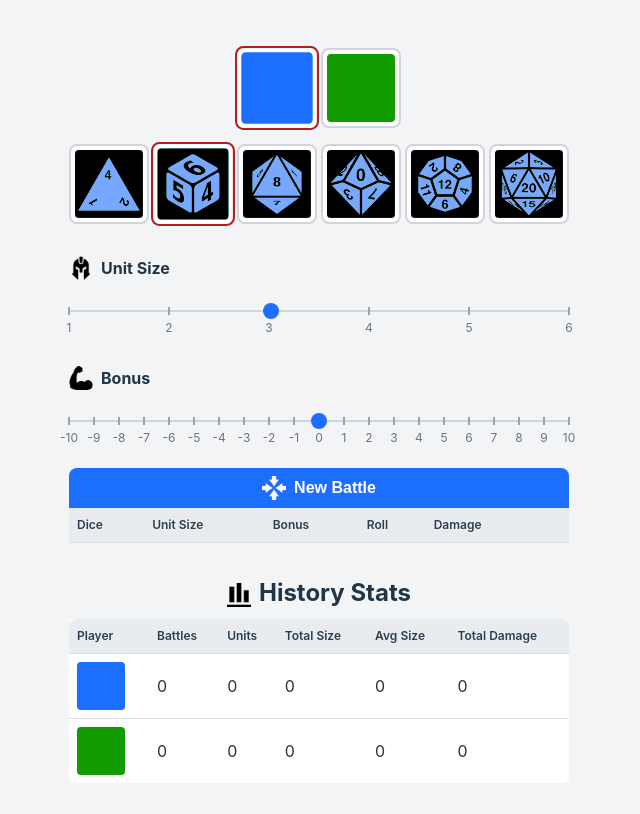
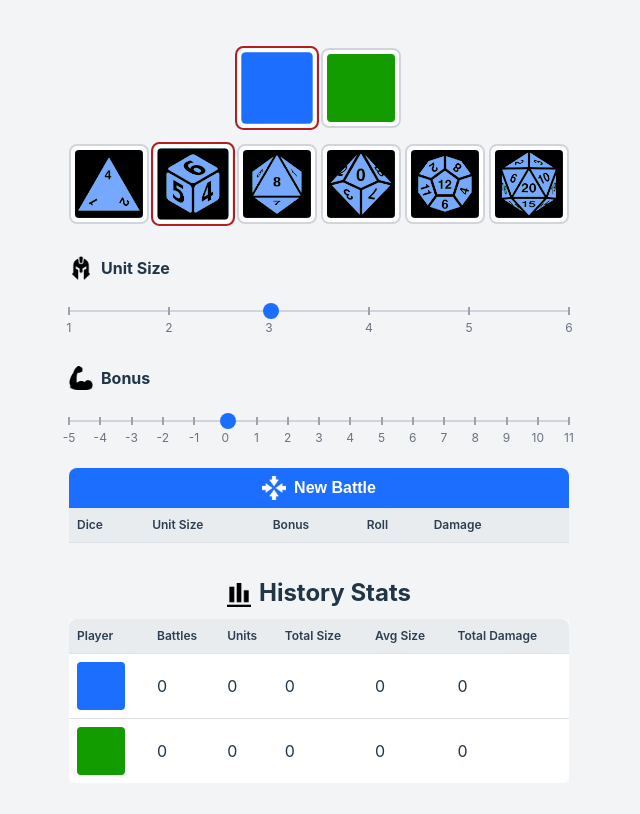
Before and after one commit to KESHAmambo/Strategicon, a React (Vite) app: page / in a window 1280 px wide. Both pictures are taken after a click on the button "Start Strategicon!". Shown: the whole page, without its empty margins (321-961 px from the left). Built offline with nearby package versions, Linux system fonts and the light colour scheme.

Commit message:
Bonus range fix

```diff
--- a/src/App.tsx
+++ b/src/App.tsx
@@ -305,18 +305,18 @@ function App() {
               <div className="range-input-container">
                 <div className="range-ticks">
                   {Array.from(
-                    { length: 21 }, // -10 to 10
-                    (_, i) => i - 10
+                    { length: 17 }, // -10 to 10
+                    (_, i) => i - 5
                   ).map((value) => (
-                    <div key={value} className="range-tick" style={{ left: `${(value + 10) / 20 * 100}%` }}>
+                    <div key={value} className="range-tick" style={{ left: `${(value + 5) / 16 * 100}%` }}>
                       <span className="range-tick-label">{value}</span>
                     </div>
                   ))}
                 </div>
                 <input
                   type="range"
-                  min="-10"
-                  max="10"
+                  min="-5"
+                  max="11"
                   value={newRow.bonus}
                   onChange={(e) =>
                     setNewRow({ ...newRow, bonus: Number(e.target.value) })
```
